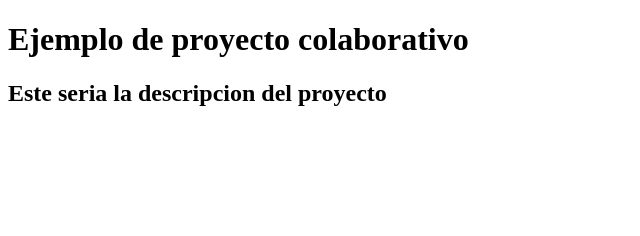
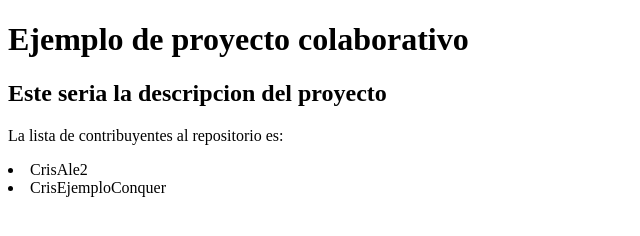
Before and after one commit to CrisEjemploConquer/proyecto1-copy, a plain HTML site: page index.html in a window 1280 px wide. Shown: the whole page, without its empty margins (0-640 px from the left). Drawn offline with Linux system fonts and the light colour scheme.

Commit message:
Update index.html

```diff
--- a/index.html
+++ b/index.html
@@ -9,6 +9,11 @@
     <header>
         <h1>Ejemplo de proyecto colaborativo</h1>
         <h2>Este seria la descripcion del proyecto</h2>
+        <p>La lista de contribuyentes al repositorio es:</p>
+        <u1>
+            <li>CrisAle2</li>
+            <li>CrisEjemploConquer</li>
+        </u1>
     </header>
 
 </body>
```
